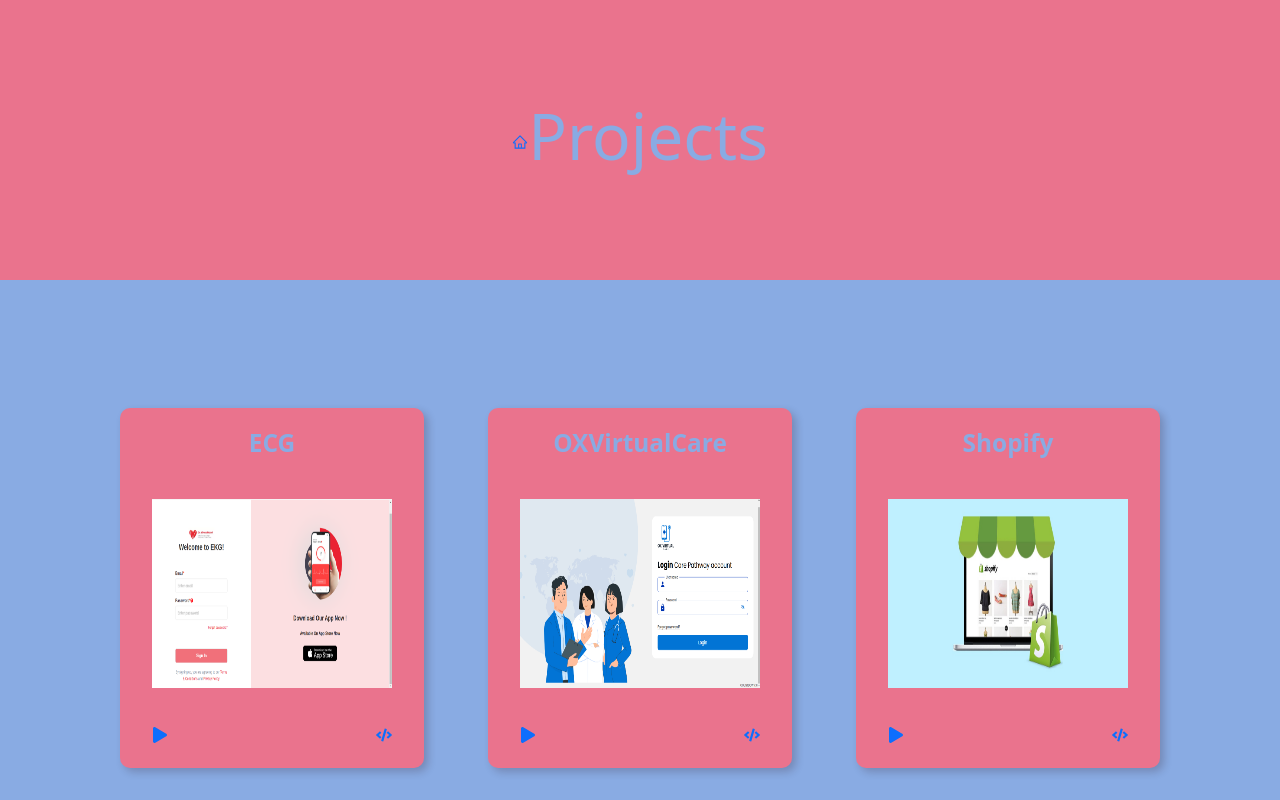
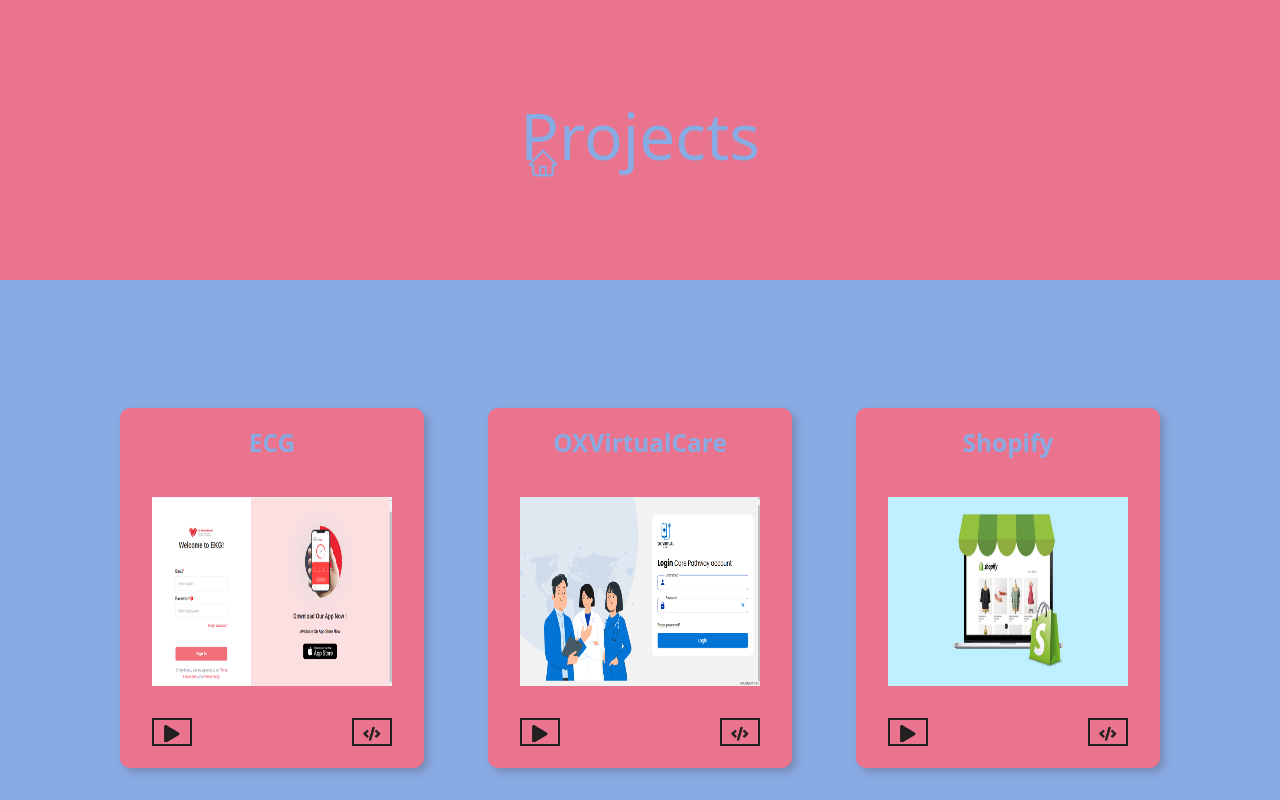
Before and after one commit to im-engineer/Portfolio, a React (Create React App) app in the folder frontend/: page /projects in a window 1280 px wide. Shown: the top 800 px of the page. Built offline with nearby package versions, Linux system fonts and the light colour scheme; a web font is replaced by a local one.

Commit message:
changes in projects

```diff
--- a/frontend/src/component/Projects/Project.css
+++ b/frontend/src/component/Projects/Project.css
@@ -70,7 +70,15 @@
     text-decoration: none;
 }
 
-
+.viewAllBtn  {
+    color: white;
+    background-color: #3fc337;
+    transition: color 0.2s;
+}
+.viewAllBtn:hover {
+        color: #EAEAEA;
+        background-color: #3fc337;
+    }
 
 @media (min-width: 992px) and (max-width: 1380px) {
 
--- a/frontend/src/component/Projects/Project.js
+++ b/frontend/src/component/Projects/Project.js
@@ -1,6 +1,6 @@
 import React from 'react';
 import { Link } from 'react-router-dom'
-import { makeStyles } from '@material-ui/core/styles';
+// import { makeStyles } from '@material-ui/core/styles';
 
 import  projectsData from "../../Data/projectData"
 import { HiArrowRight } from "react-icons/hi";
@@ -10,34 +10,34 @@ import SingleProject from './SingleProject/SingleProject';
 
 function Project() {
 
-    const useStyles = makeStyles(() => ({
-        viewAllBtn : {
-            color: "white",
-            backgroundColor: '#3fc337',
-            transition: 'color 0.2s',
-            "&:hover": {
-                color: '#EAEAEA',
-                backgroundColor: '#3fc337',
-            }
-        },
-        viewArr : {
-            color: "#fff",
-            backgroundColor: '#EAEAEAb3',
-            width: '40px',
-            height: '40px',
-            padding: '0.5rem',
-            fontSize: '1.05rem',
-            borderRadius: '50%',
-            cursor: 'pointer',
-            transition: 'background-color 0.2s',
-            "&:hover": {
-                color: "#ffff",
-                backgroundColor: '#212121',
-            }
-        },
-    }));
+    // const useStyles = makeStyles(() => ({
+    //     viewAllBtn : {
+    //         color: "white",
+    //         backgroundColor: '#3fc337',
+    //         transition: 'color 0.2s',
+    //         "&:hover": {
+    //             color: '#EAEAEA',
+    //             backgroundColor: '#3fc337',
+    //         }
+    //     },
+    //     viewArr : {
+    //         color: "#fff",
+    //         backgroundColor: '#EAEAEAb3',
+    //         width: '40px',
+    //         height: '40px',
+    //         padding: '0.5rem',
+    //         fontSize: '1.05rem',
+    //         borderRadius: '50%',
+    //         cursor: 'pointer',
+    //         transition: 'background-color 0.2s',
+    //         "&:hover": {
+    //             color: "#ffff",
+    //             backgroundColor: '#212121',
+    //         }
+    //     },
+    // }));
 
-    const classes = useStyles();
+    // const classes = useStyles();
 
   return (
     <>
@@ -65,9 +65,9 @@ function Project() {
                         {projectsData.length > 3 && (
                             <div className="projects--viewAll">
                                 <Link to="/projects">
-                                    <button className={classes.viewAllBtn}>
+                                    <button className="viewAllBtn">
                                         View All
-                                        <HiArrowRight className={classes.viewArr} />
+                                        <HiArrowRight className="viewArr" />
                                     </button>
                                 </Link>
                             </div>
--- a/frontend/src/component/Projects/SingleProject/SingleProject.css
+++ b/frontend/src/component/Projects/SingleProject/SingleProject.css
@@ -106,3 +106,26 @@
     word-break: break-word;
     line-height: 100%;
 }
+
+.iconBtn {
+    display: "flex";
+    align-items: "center";
+    justify-content: "center";
+    width: 40px ;
+    height: 40;
+    border-radius: 50;
+    border: 2px solid #212121;
+    color: #212121;
+    transition: all 0.2s;
+}
+.iconBtn:hover {
+      background-color: #EAEAEA;
+      color: #3fc337;
+      transform: scale(1.1);
+      border: 2px solid #EAEAEA;
+}
+
+.icon {
+    font-size: 1.1rem;
+    transition: all 0.2s;
+}
--- a/frontend/src/component/Projects/SingleProject/SingleProject.js
+++ b/frontend/src/component/Projects/SingleProject/SingleProject.js
@@ -1,5 +1,5 @@
 import React from "react";
-import { makeStyles } from "@material-ui/core/styles";
+// import { makeStyles } from "@material-ui/core/styles";
 import { FaPlay, FaCode } from "react-icons/fa";
 import Fade from "react-reveal/Fade";
 import placeholder from "../../../assets/png/placeholder.png";
@@ -13,33 +13,34 @@ export default function SingleProject({
   code,
   demo,
   image,
-}) {
-  const useStyles = makeStyles((t) => ({
-    iconBtn: {
-      display: "flex",
-      alignItems: "center",
-      justifyContent: "center",
-      width: 40,
-      height: 40,
-      borderRadius: 50,
-      border: `2px solid #212121`,
-      color: "#212121",
-      transition: "all 0.2s",
-      "&:hover": {
-        backgroundColor: "#EAEAEA",
-        color: "#3fc337",
-        transform: "scale(1.1)",
-        border: `2px solid '#EAEAEA'`,
-      },
-    },
-    icon: {
-      fontSize: "1.1rem",
-      transition: "all 0.2s",
-      "&:hover": {},
-    },
-  }));
+})
+ {
+  // const useStyles = makeStyles((t) => ({
+  //   iconBtn: {
+  //     display: "flex",
+  //     alignItems: "center",
+  //     justifyContent: "center",
+  //     width: 40,
+  //     height: 40,
+  //     borderRadius: 50,
+  //     border: `2px solid #212121`,
+  //     color: "#212121",
+  //     transition: "all 0.2s",
+  //     "&:hover": {
+  //       backgroundColor: "#EAEAEA",
+  //       color: "#3fc337",
+  //       transform: "scale(1.1)",
+  //       border: `2px solid '#EAEAEA'`,
+  //     },
+  //   },
+  //   icon: {
+  //     fontSize: "1.1rem",
+  //     transition: "all 0.2s",
+  //     "&:hover": {},
+  //   },
+  // }));
 
-  const classes = useStyles();
+  // const classes = useStyles();
   // function getNameFromSomewhere(){
   //     return 'LowerCase';
   // }
@@ -68,14 +69,14 @@ export default function SingleProject({
                 href={demo}
                 target="_blank"
                 rel="noreferrer"
-                className={classes.iconBtn}
+                className="iconBtn"
                 aria-labelledby={`${name.replace(" ", "-").toLowerCase()} ${name
                   .replace(" ", "-")
                   .toLowerCase()}-demo`}
               >
                 <FaPlay
                   id={`${name.replace(" ", "-").toLowerCase()}-demo`}
-                  className={classes.icon}
+                  className="icon"
                   aria-label="Demo"
                 />
               </a>
@@ -83,14 +84,14 @@ export default function SingleProject({
                 href={code}
                 target="_blank"
                 rel="noreferrer"
-                className={classes.iconBtn}
+                className="iconBtn"
                 aria-labelledby={`${name.replace(" ", "-").toLowerCase()} ${name
                   .replace(" ", "-")
                   .toLowerCase()}-code`}
               >
                 <FaCode
                   id={`${name.replace(" ", "-").toLowerCase()}-code`}
-                  className={classes.icon}
+                  className="icon"
                   aria-label="Code"
                 />
               </a>
--- a/frontend/src/pages/Projects/Projects.css
+++ b/frontend/src/pages/Projects/Projects.css
@@ -46,6 +46,27 @@
     gap: 4rem;
 }
 
+.home {
+    color:  #89abe3ff;
+    position: absolute;
+    top: 25;
+    left: 25;
+    padding: 7px;
+    border-radius: 50%;
+    box-sizing: content-box;
+    font-size: 2rem;
+    cursor: pointer;
+    /* box-shadow:type ===  'dark' ? '3px 3px 6px #ffffff40, -3px -3px 6px #00000050' : '3px 3px 6px #ffffff40, -3px -3px 6px #00000050'; */
+    transition: all 0.3s ease-in-out;
+}
+.home:hover {
+        color: #fff;
+        transform: scale(1.1);
+}
+/* .home[t.breakpoints.down('sm')] {
+        fontSize: '1.8rem',
+} */
+
 @media (min-width: 992px) and (max-width: 1380px) {
 
 }
--- a/frontend/src/pages/Projects/Projects.js
+++ b/frontend/src/pages/Projects/Projects.js
@@ -2,71 +2,21 @@ import React, {  useState } from 'react'
 import { Helmet } from 'react-helmet'
 import { Grid } from '@material-ui/core'
 import { Link } from 'react-router-dom'
-import { makeStyles } from '@material-ui/core/styles';
 import { AiOutlineHome } from "react-icons/ai";
 
 import './Projects.css'
 import SingleProject  from '../../component/Projects/SingleProject/SingleProject';
-// import { ThemeContext } from '../../contexts/ThemeContext';
 import  projectsData  from '../../Data/projectData'
 import  headerData  from '../../Data/headerData'
 
 function ProjectPage() {
-  let type = "dark";
 
     const [search, setSearch] = useState('')
-    // const { theme } = useContext(ThemeContext);
 
     const filteredArticles = projectsData.filter((project) => {
         const content = project.projectName + project.projectDesc + project.tags
         return content.toLowerCase().includes(search.toLowerCase())
     })
-
-    const useStyles = makeStyles((t) => ({
-        search : {
-            color: "#ffff",
-            width: '40%',
-            height: '2.75rem',
-            outline: 'none',
-            border: 'none',
-            borderRadius: '20px',
-            padding: '0.95rem 1rem',
-            fontFamily: "'Noto Sans TC', sans-serif",
-            fontWeight: 500,
-            fontSize: '0.9rem',
-            backgroundColor: "#89abe3ff",
-            boxShadow: type === 'dark' ? 'inset 3px 3px 6px #ffffff10, inset -3px -3px 6px #00000060' : 'inset 3px 3px 6px #ffffffbd, inset -3px -3px 6px #00000030',
-            "&::placeholder": {
-                color: "#89abe3ff",
-            },
-            [t.breakpoints.down('sm')]: {
-                width:'350px',
-            },
-        },
-        home: {
-            color:  "#89abe3ff",
-            position: 'absolute',
-            top: 25,
-            left: 25,
-            padding: '7px',
-            borderRadius: '50%',
-            boxSizing: 'content-box',
-            fontSize: '2rem',
-            cursor: 'pointer',
-            boxShadow:type ===  'dark' ? '3px 3px 6px #ffffff40, -3px -3px 6px #00000050' : '3px 3px 6px #ffffff40, -3px -3px 6px #00000050',
-            transition: 'all 0.3s ease-in-out',
-            "&:hover":
-            {
-                color: "#fff",
-                transform: 'scale(1.1)',
-            },
-            [t.breakpoints.down('sm')]: {
-                fontSize: '1.8rem',
-            },
-        },
-    }));
-
-    const classes = useStyles();
 
     return (
         <div className="projectPage" style={{backgroundColor: "#89abe3ff"}}>
@@ -75,19 +25,15 @@ function ProjectPage() {
             </Helmet>
             <div className="projectPage-header" style={{backgroundColor:"#ea738dff"}}>
                 <Link to="/">
-                        <AiOutlineHome className={classes.home}/>
+                        <AiOutlineHome className="home"/>
                 </Link>
                 <h1 style={{color: "#89abe3ff"}}>Projects</h1>
             </div>
            <div className="projectPage-container">
-               {/* <div className="projectPage-search">
-                   <input type="text" value={search} onChange={(e) => setSearch(e.target.value)} placeholder="Search project..." className={classes.search} />
-               </div> */}
                <div className="project-container">
                    <Grid className="project-grid" container direction="row" alignItems="center" justifyContent="center">
                         {filteredArticles.map(project => (
                             <SingleProject
-                                // theme={theme}
                                 key={project.id}
                                 id={project.id}
                                 name={project.projectName}
```
